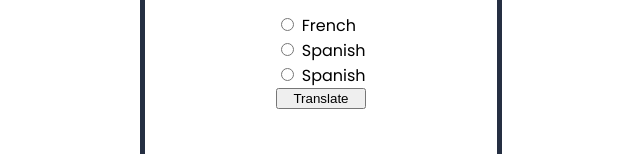
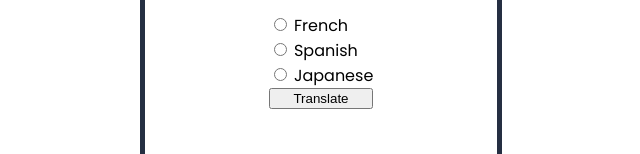
Before and after one commit to ovezthaking/AI-App-Hub, a website built with Vite: page PollyGlot/index.html in a window 1280 px wide. Shown: the part 336-490 px from the top of the page, without its empty margins (319-959 px from the left). Built offline with nearby package versions, Linux system fonts and the light colour scheme; a web font is replaced by a local one.

Commit message:
Fix language label for Japanese radio button in index.html

```diff
--- a/PollyGlot/index.html
+++ b/PollyGlot/index.html
@@ -38,7 +38,7 @@
                     </div class="lang-radios">
                     <div>
                         <input type="radio" name="language" id="japanese" value="japanese">
-                        <label for="spanish">Spanish</label>
+                        <label for="japanese">Japanese</label>
                     </div>
 
                     <input type="submit" value="Translate">
```
